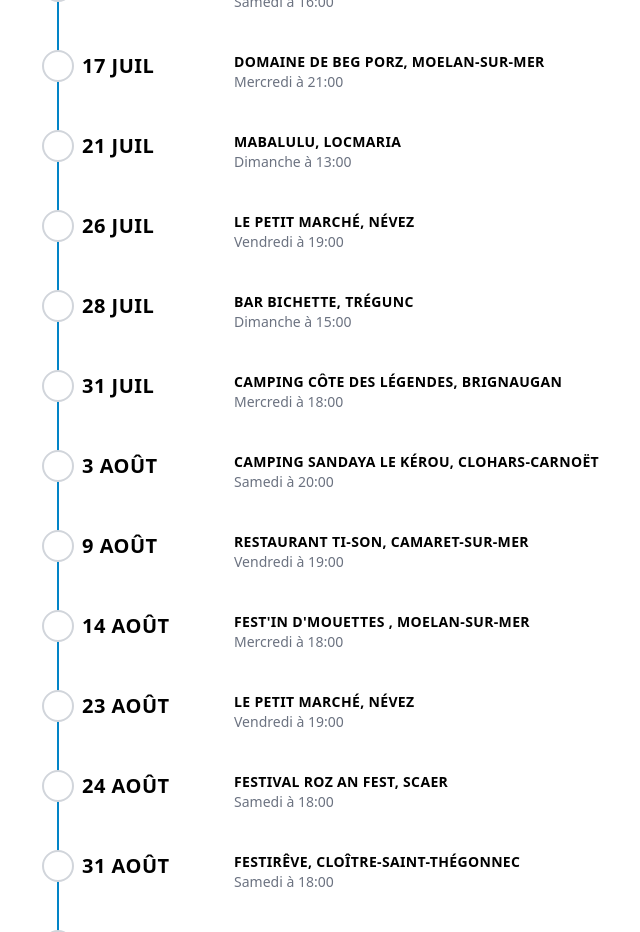
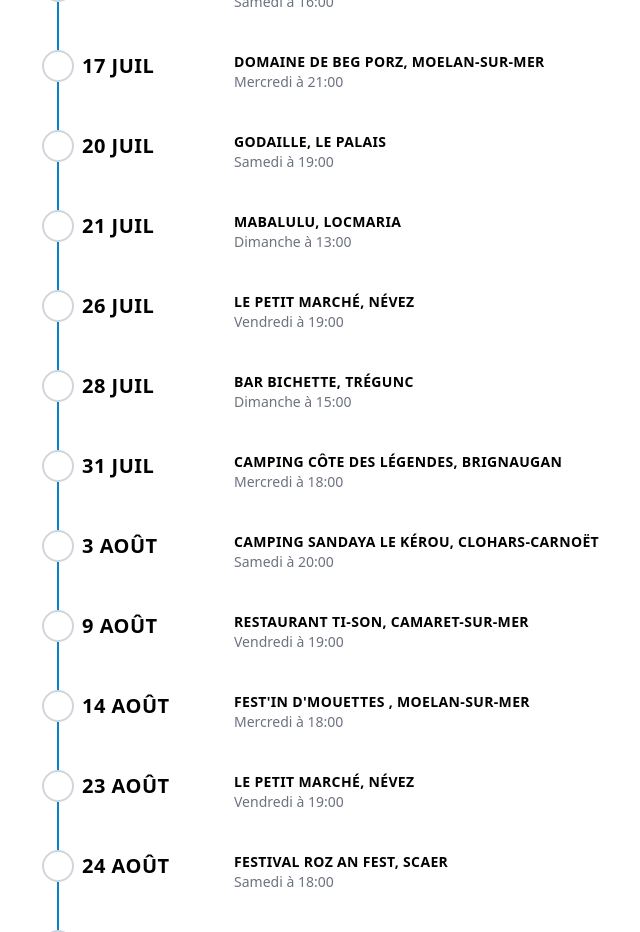
Before and after one commit to AlexandreKempf/en-tete-a-texte, a SvelteKit app: page /concerts in a window 1280 px wide. Shown: the part 1120-2052 px from the top of the page, without its empty margins (598-1238 px from the left). Built offline with nearby package versions, Linux system fonts and the light colour scheme.

Commit message:
Update concerts.js

```diff
--- a/src/routes/concerts.js
+++ b/src/routes/concerts.js
@@ -274,6 +274,10 @@
         place: 'Domaine de Beg Porz, Moelan-Sur-Mer'
     },
     {
+        date: new Date(2024, 6, 20, 19),
+        place: 'Godaille, Le Palais'
+    },
+    {
         date: new Date(2024, 6, 21, 13),
         place: 'Mabalulu, Locmaria'
     },
```
